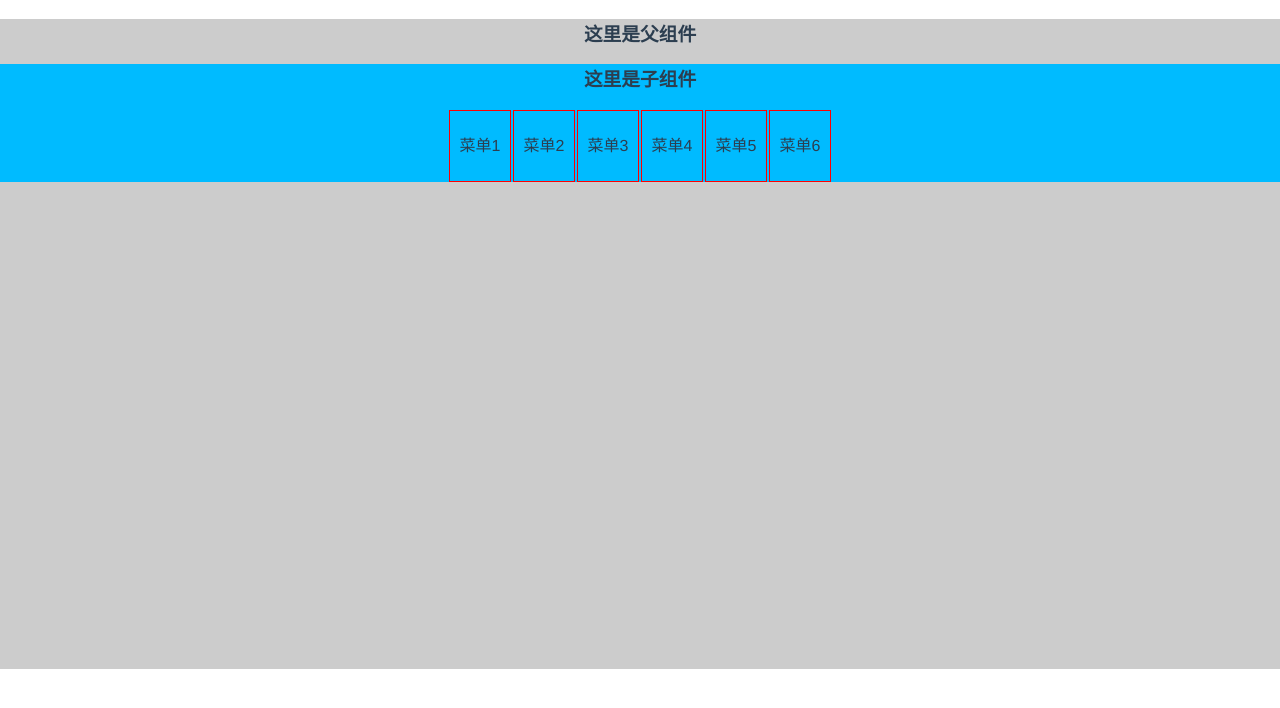
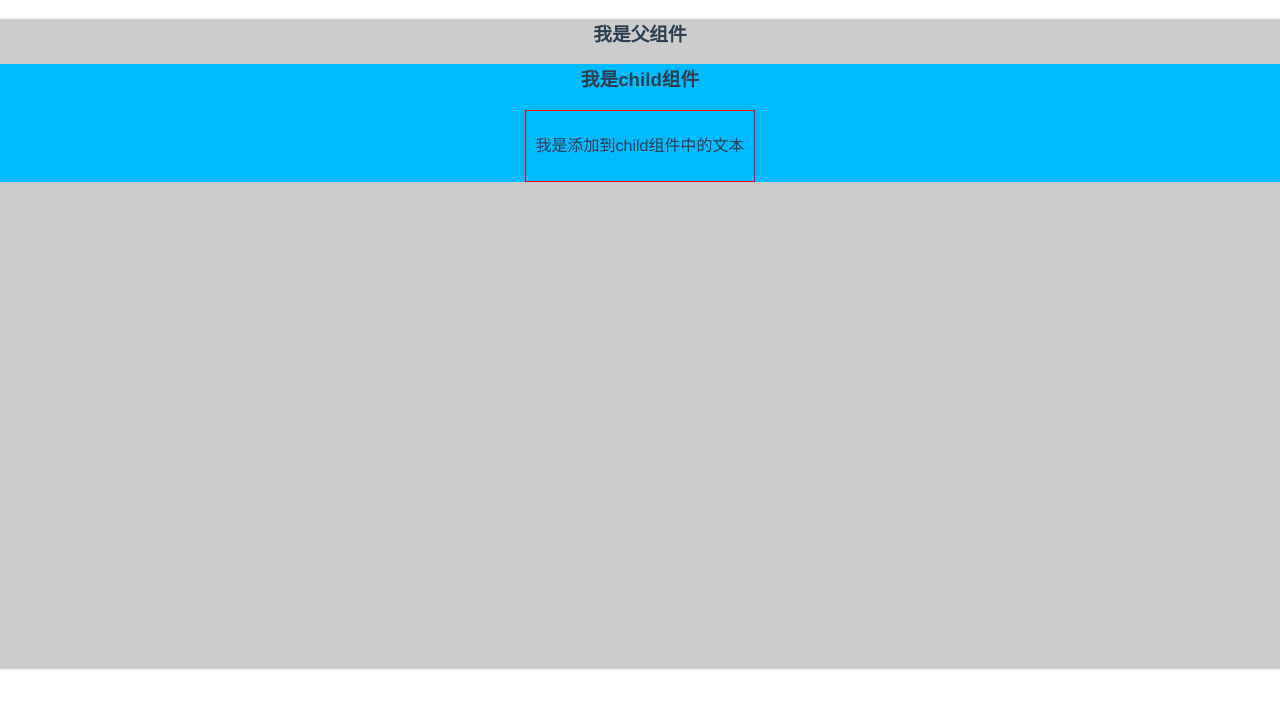
Before and after one commit to meishadevs/vue-demo, a Vue app: page /#/slot1 in a window 1280 px wide. Shown: the top 708 px of the page. Built offline with nearby package versions, Linux system fonts and the light colour scheme.

Commit message:
简化代码

```diff
--- a/src/components/directive3/directive.vue
+++ b/src/components/directive3/directive.vue
@@ -26,17 +26,17 @@
           el.innerHTML =
 
             //指令名，不包含v-前缀
-            "name："       + s(binding.name) + "<br>" +
+            "指令名称："       + s(binding.name) + "<br>" +
 
-            //指令的绑定值，例如：v-my-directive="1 + 1" 中，绑定值为2
-            "value："      + s(binding.value) + "<br>" +
+            //指令的绑定值，例如：v-demo="hello" 中，绑定值为hello
+            "指令的绑定值："      + s(binding.value) + "<br>" +
 
-            //字符串形式的指令表达式。例如 v-my-directive="1 + 1"
-            "expression：" + s(binding.expression) + "<br>" +
+            //字符串形式的指令表达式。例如 v-demo="1 + 1"
+            "字符串形式的指令表达式：" + s(binding.expression) + "<br>" +
             "argument："   + s(binding.arg) + "<br>" +
 
             //Vue编译生成的虚拟节点
-            "vnode keys：" + Object.keys(vnode).join(", ")
+            "Vue编译生成的虚拟节点：" + Object.keys(vnode).join(", ")
 
         }
       }
--- a/src/components/slot1/Child.vue
+++ b/src/components/slot1/Child.vue
@@ -1,6 +1,6 @@
 <template>
   <div class="child">
-    <h3>这里是子组件</h3>
+    <h3>我是child组件</h3>
     <slot></slot>
   </div>
 </template>
--- a/src/components/slot1/Slot.vue
+++ b/src/components/slot1/Slot.vue
@@ -1,23 +1,15 @@
 <template>
   <div class="father">
-    <h3>这里是父组件</h3>
-    <!-- 使用child组件 s -->
+    <h3>我是父组件</h3>
+    <!-- 使用child组件  -->
     <child>
-      <!-- 添加到child组件中的html，html会渲染到child组件下的slot标签上 s -->
+      <!-- 添加到child组件中的html，html会渲染到child组件下的slot标签上 -->
       <div class="tmpl">
-        <span>菜单1</span>
-        <span>菜单2</span>
-        <span>菜单3</span>
-        <span>菜单4</span>
-        <span>菜单5</span>
-        <span>菜单6</span>
+        <span>我是添加到child组件中的文本</span>
       </div>
-      <!-- 添加到child组件中的html，html会渲染到child组件下的slot标签上 e -->
     </child>
-    <!-- 使用child组件 e -->
   </div>
 </template>
-
 <script>
   import child from './child.vue'
 
--- a/src/components/slot2/Child.vue
+++ b/src/components/slot2/Child.vue
@@ -1,8 +1,9 @@
 <template>
   <div class="child">
     <slot name="up"></slot>
-    <h3>这里是子组件</h3>
+    <h3>我是child组件</h3>
     <slot name="down"></slot>
+    <h3>我是child组件</h3>
     <slot></slot>
   </div>
 </template>
--- a/src/components/slot2/Slot.vue
+++ b/src/components/slot2/Slot.vue
@@ -1,36 +1,25 @@
 <template>
   <div class="father">
-    <h3>这里是父组件</h3>
+    <h3>我是父组件</h3>
+
+    <!-- 使用child组件 -->
     <child>
-      <!-- 添加到child组件中的html，html会渲染到child组件下的name属性值为up的slot标签上 s -->
+
+      <!-- 添加到child组件中的html，html会渲染到child组件下的name属性值为up的slot标签上 -->
       <div class="tmpl" slot="up">
-        <span>菜单1</span>
-        <span>菜单2</span>
-        <span>菜单3</span>
-        <span>菜单4</span>
-        <span>菜单5</span>
-        <span>菜单6</span>
+        <span>我是添加到child组件中的文本----up</span>
       </div>
-      <!-- 添加到child组件中的html，html会渲染到child组件下的name属性值为up的slot标签上 e -->
-      <!-- 添加到child组件中的html，html会渲染到child组件下的name属性值为down的slot标签上 s -->
+
+      <!-- 添加到child组件中的html，html会渲染到child组件下的name属性值为down的slot标签上 -->
       <div class="tmpl" slot="down">
-        <span>菜单-1</span>
-        <span>菜单-2</span>
-        <span>菜单-3</span>
-        <span>菜单-4</span>
-        <span>菜单-5</span>
-        <span>菜单-6</span>
+        <span>我是添加到child组件中的文本----down</span>
       </div>
-      <!-- 添加到child组件中的html，html会渲染到child组件下的slot标签上 s -->
+
+      <!-- 添加到child组件中的html，html会渲染到child组件下的slot标签上 -->
       <div class="tmpl">
-        <span>菜单->1</span>
-        <span>菜单->2</span>
-        <span>菜单->3</span>
-        <span>菜单->4</span>
-        <span>菜单->5</span>
-        <span>菜单->6</span>
+        <span>我是添加到child组件中的文本</span>
       </div>
-	   <!-- 添加到child组件中的html，html会渲染到child组件下的slot标签上 e -->
+
     </child>
   </div>
 </template>
--- a/src/components/slot3/Child.vue
+++ b/src/components/slot3/Child.vue
@@ -1,6 +1,6 @@
 <template>
   <div class="child">
-    <h3>这里是子组件</h3>
+    <h3>我是child组件</h3>
     <slot :data="data"></slot>
   </div>
 </template>
--- a/src/components/slot3/Slot.vue
+++ b/src/components/slot3/Slot.vue
@@ -1,7 +1,7 @@
 <template>
   <div class="father">
-    <h3>这里是父组件</h3>
-    <!--第一次使用：用flex展示数据-->
+    <h3>我是父组件</h3>
+    <!-- 第一次使用：用flex展示数据 -->
     <child>
       <template slot-scope="user">
         <div class="tmpl">
@@ -10,7 +10,7 @@
       </template>
     </child>
 
-    <!--第二次使用：用列表展示数据-->
+    <!-- 第二次使用：用列表展示数据 -->
     <child>
       <template slot-scope="user">
         <ul>
@@ -19,14 +19,14 @@
       </template>
     </child>
 
-    <!--第三次使用：直接显示数据-->
+    <!-- 第三次使用：直接显示数据 -->
     <child>
       <template slot-scope="user">
-       {{user.data}}
+        {{user.data}}
       </template>
     </child>
 
-    <!--第四次使用：不使用其提供的数据-->
+    <!-- 第四次使用：不使用其提供的数据 -->
     <child>
       我就是模板
     </child>
@@ -37,36 +37,37 @@
   import child from "./child.vue";
 
   export default {
-    methods: {
-      clickHandler(data){
-          console.log(data);
-      }
-    },
 
     //使用外部组件
-    components:{
+    components: {
       child
     }
   }
 </script>
 
 <style scoped>
-  .father{
-    width:100%;
+  li {
+    list-style: none;
+  }
+
+  .father {
+    width: 100%;
+    height: 650px;
     background-color: #ccc;
-    height: 650px;
   }
-  .tmpl{
+
+  .tmpl {
+    width: 30%;
+    margin: 0 auto;
     display: flex;
     justify-content: space-around;
     flex-direction: row;
-    width: 30%;
-    margin: 0 auto;
   }
-  .tmpl span{
-    border:1px solid red;
-    height:50px;
+
+  .tmpl span {
+    height: 50px;
     line-height: 50px;
     padding: 10px;
+    border: 1px solid red;
   }
 </style>
```
